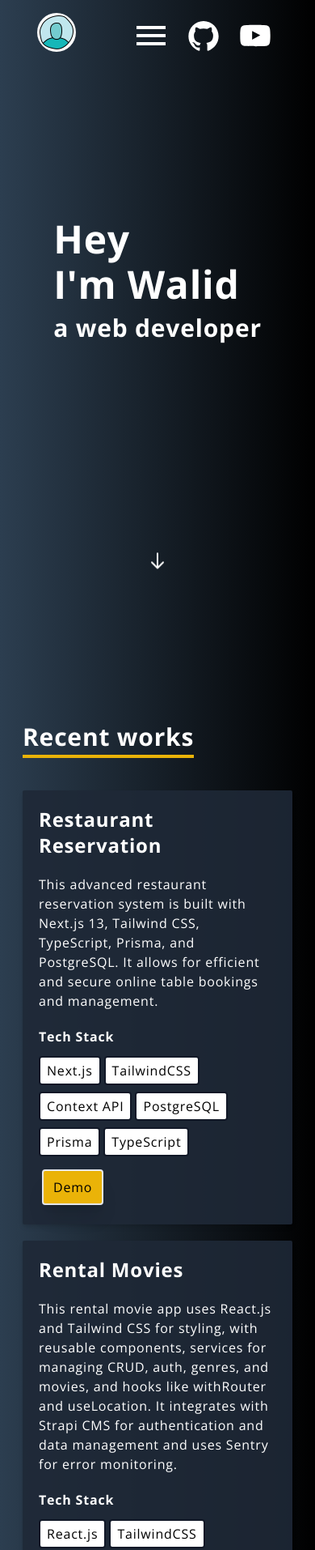
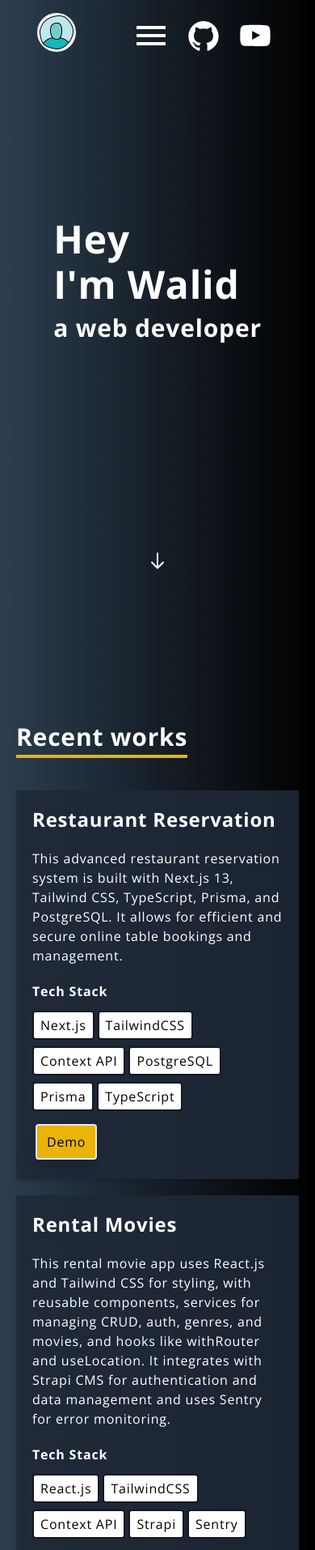
Before and after one commit to Walidhamdidev/Next.js_portfolio, a Next.js app: page / in a window 390 px wide. Shown: the top 1914 px of the page at 81% size. Built offline with nearby package versions, Linux system fonts and the light colour scheme.

Commit message:
fix padding on mobile

```diff
--- a/components/Projects.js
+++ b/components/Projects.js
@@ -134,7 +134,7 @@ const Projects = () => {
   // };
 
   return (
-    <div className=" mx-auto lg:px-52 px-7" id="projects">
+    <div className=" mx-auto lg:px-52 px-5" id="projects">
       <h1 className="border-b-4 inline-flex pb-1  text-white  mb-10 font-bold text-3xl md:text-4xl  border-yellow-500">
         Recent works
       </h1>
```
